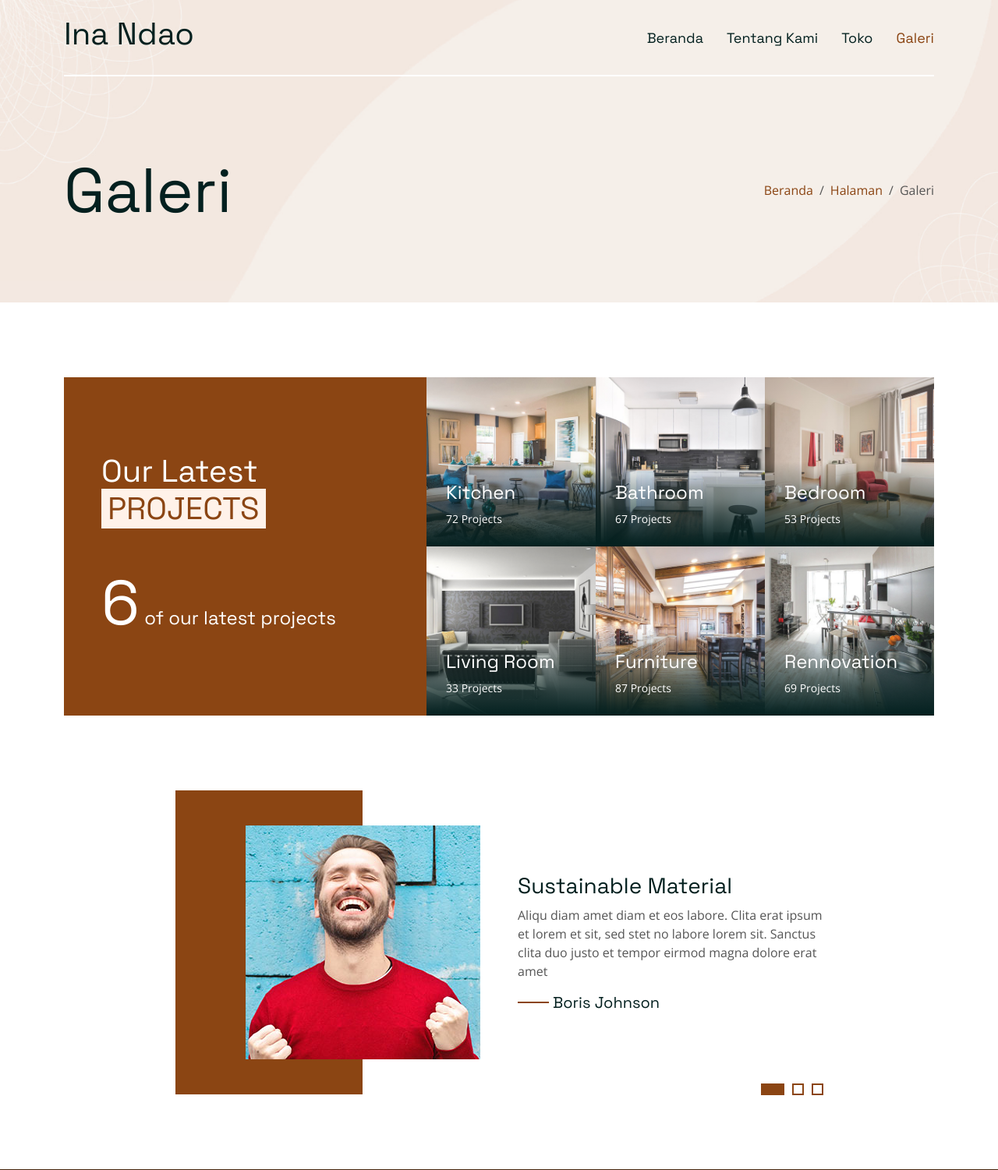
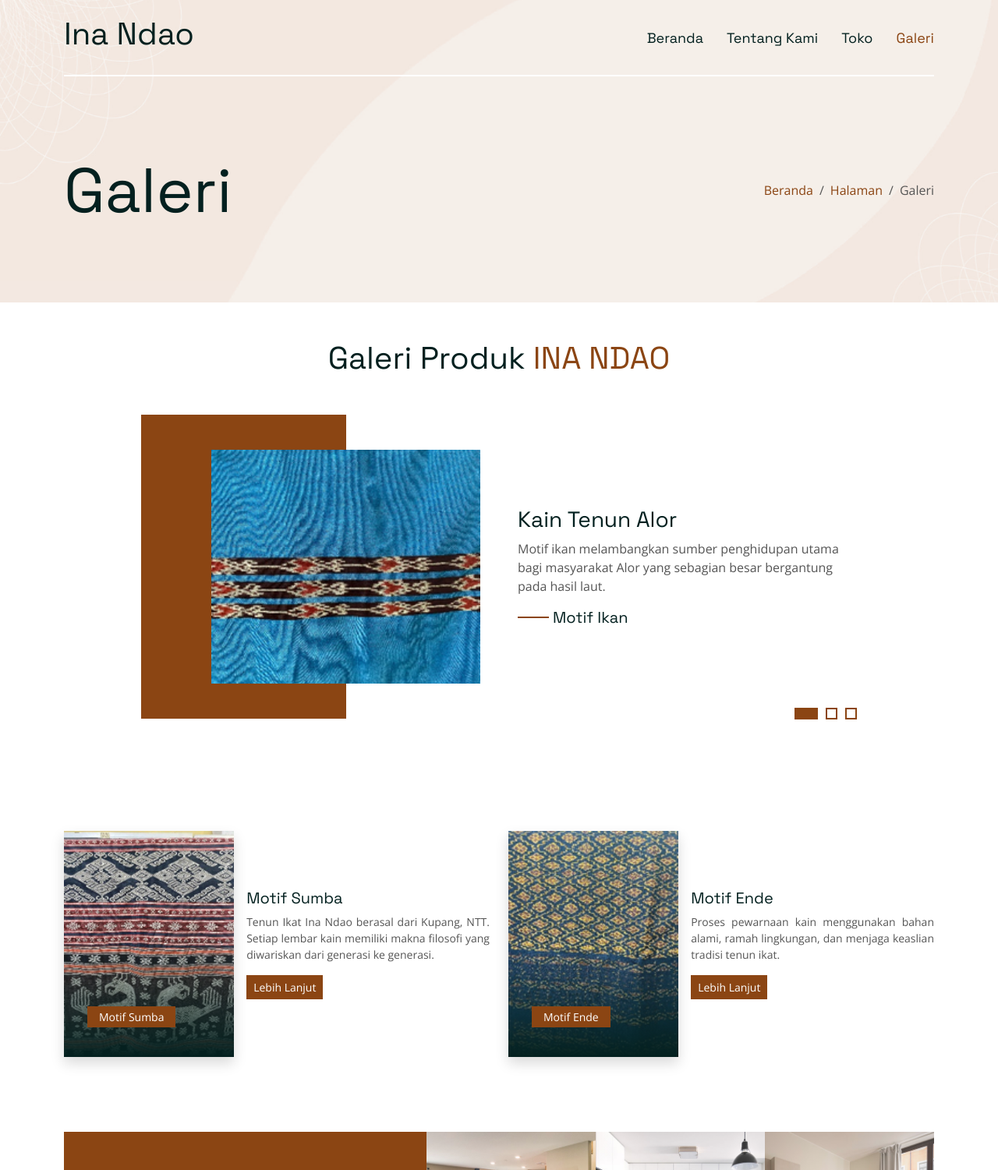
Before and after one commit to hitachi08/ina-ndao, a PHP site: page /galeri.php in a window 1280 px wide. Shown: the top 1501 px of the page at 78% size. Run offline with PHP 8.4, Linux system fonts and the light colour scheme; some libraries are stand-ins or nearby versions.

Commit message:
tambahan bagian galeri

```diff
--- a/galeri.php
+++ b/galeri.php
@@ -68,9 +68,181 @@
     </div>
     <!-- Hero End -->
 
+    <!-- Testimonial Start -->
+    <div class="container-fluid py-5">
+        <div class="container-xxl pb-5">
+            <h1 class="mb-5 text-center">Galeri Produk <span class="text-uppercase text-primary">Ina Ndao</span>
+            </h1>
+            <div class="row justify-content-center">
+                <div class="col-md-10 col-lg-9">
+                    <div class="owl-carousel testimonial-carousel wow fadeIn" data-wow-delay="0.2s">
+                        <div class="testimonial-item">
+                            <div class="row g-5 align-items-center">
+                                <div class="col-md-6">
+                                    <div class="testimonial-img">
+                                        <img class="img-fluid" src="img\produk\sarung-alor.png" alt="">
+                                    </div>
+                                </div>
+                                <div class="col-md-6">
+                                    <div class="testimonial-text pb-5 pb-md-0">
+                                        <h3>Kain Tenun Alor</h3>
+                                        <p>Motif ikan melambangkan sumber penghidupan utama bagi masyarakat Alor
+                                            yang sebagian besar bergantung pada hasil laut.</p>
+                                        <h5 class="mb-0">Motif Ikan</h5>
+                                    </div>
+                                </div>
+                            </div>
+                        </div>
+                        <div class="testimonial-item">
+                            <div class="row g-5 align-items-center">
+                                <div class="col-md-6">
+                                    <div class="testimonial-img">
+                                        <img class="img-fluid" src="img/testimonial-2.jpg" alt="">
+                                    </div>
+                                </div>
+                                <div class="col-md-6">
+                                    <div class="testimonial-text pb-5 pb-md-0">
+                                        <h3>Customer Satisfaction</h3>
+                                        <p>Clita erat ipsum et lorem et sit, sed
+                                            stet no labore lorem sit. Sanctus clita duo justo et tempor eirmod magna
+                                            dolore erat
+                                            amet</p>
+                                        <h5 class="mb-0">Alexander Bell</h5>
+                                    </div>
+                                </div>
+                            </div>
+                        </div>
+                        <div class="testimonial-item">
+                            <div class="row g-5 align-items-center">
+                                <div class="col-md-6">
+                                    <div class="testimonial-img">
+                                        <img class="img-fluid" src="img/testimonial-3.jpg" alt="">
+                                    </div>
+                                </div>
+                                <div class="col-md-6">
+                                    <div class="testimonial-text pb-5 pb-md-0">
+                                        <h3>Budget Friendly</h3>
+                                        <p>Diam amet diam et eos labore. Clita erat ipsum et lorem et sit, sed
+                                            stet no labore lorem sit. Sanctus clita duo justo et tempor eirmod magna
+                                            dolore erat
+                                            amet</p>
+                                        <h5 class="mb-0">Bradley Gordon</h5>
+                                    </div>
+                                </div>
+                            </div>
+                        </div>
+                    </div>
+                </div>
+            </div>
+        </div>
+    </div>
+    <!-- Testimonial End -->
+    <div class="container py-5">
+        <div class="row g-4">
+
+            <!-- Item 1 -->
+            <div class="col-lg-6 col-md-6 wow fadeIn" data-wow-delay="0.1s">
+                <div class="row g-3 align-items-center">
+                    <!-- Gambar -->
+                    <div class="col-5">
+                        <div class="team-item position-relative overflow-hidden shadow">
+                            <img class="img-fluid w-100" src="img/produk/sarung-sumba.png" alt="Kain Tenun Ina Ndao">
+                            <div class="team-overlay">
+                                <small class="mb-2">Motif Sumba</small>
+                            </div>
+                        </div>
+                    </div>
+                    <!-- Narasi -->
+                    <div class="col-7">
+                        <h5 class="mb-2">Motif Sumba</h5>
+                        <p class="small" style="text-align:justify;">
+                            Tenun Ikat Ina Ndao berasal dari Kupang, NTT. Setiap lembar kain memiliki makna
+                            filosofi yang diwariskan dari generasi ke generasi.
+                        </p>
+                        <!-- Tombol Modal -->
+                        <a href="#!" class="btn btn-sm btn-primary" data-bs-toggle="modal"
+                            data-bs-target="#modalSumba">Lebih Lanjut</a>
+                    </div>
+                </div>
+            </div>
+
+            <!-- Item 2 -->
+            <div class="col-lg-6 col-md-6 wow fadeIn" data-wow-delay="0.3s">
+                <div class="row g-3 align-items-center">
+                    <div class="col-5">
+                        <div class="team-item position-relative overflow-hidden shadow">
+                            <img class="img-fluid w-100" src="img/produk/sarung-ende.png" alt="Kain Tenun Ina Ndao">
+                            <div class="team-overlay">
+                                <small class="mb-2">Motif Ende</small>
+                            </div>
+                        </div>
+                    </div>
+                    <div class="col-7">
+                        <h5 class="mb-2">Motif Ende</h5>
+                        <p class="small" style="text-align:justify;">
+                            Proses pewarnaan kain menggunakan bahan alami, ramah lingkungan,
+                            dan menjaga keaslian tradisi tenun ikat.
+                        </p>
+                        <!-- Tombol Modal -->
+                        <a href="#!" class="btn btn-sm btn-primary" data-bs-toggle="modal"
+                            data-bs-target="#modalEnde">Lebih Lanjut</a>
+                    </div>
+                </div>
+            </div>
+
+        </div>
+    </div>
+
+    <!-- Modal untuk Motif Sumba -->
+    <div class="modal fade" id="modalSumba" tabindex="-1" aria-labelledby="modalSumbaLabel" aria-hidden="true">
+        <div class="modal-dialog modal-lg modal-dialog-centered">
+            <div class="modal-content">
+                <div class="modal-header">
+                    <h5 class="modal-title" id="modalSumbaLabel">Cerita Lengkap Motif Sumba</h5>
+                    <button type="button" class="btn-close" data-bs-dismiss="modal" aria-label="Tutup"></button>
+                </div>
+                <div class="modal-body text-center">
+                    <!-- Gambar di tengah -->
+                    <img src="img/produk/sarung-sumba.png" class="img-fluid mx-auto d-block mb-3" alt="Motif Sumba"
+                        style="max-height:350px; object-fit:contain;">
+
+                    <p style="text-align:justify;">
+                        Motif Sumba memiliki nilai filosofi yang sangat dalam, menggambarkan hubungan manusia
+                        dengan alam dan leluhur. Setiap pola yang ditenun memiliki makna simbolis tentang
+                        kehidupan, ketekunan, dan kepercayaan masyarakat Sumba. Proses pembuatannya dilakukan
+                        dengan penuh ketelitian, mulai dari pemintalan benang, pewarnaan alami, hingga teknik
+                        ikat yang khas.
+                    </p>
+                </div>
+            </div>
+        </div>
+    </div>
+
+    <!-- Modal untuk Motif Ende -->
+    <div class="modal fade" id="modalEnde" tabindex="-1" aria-labelledby="modalEndeLabel" aria-hidden="true">
+        <div class="modal-dialog modal-lg modal-dialog-centered">
+            <div class="modal-content">
+                <div class="modal-header">
+                    <h5 class="modal-title" id="modalEndeLabel">Cerita Lengkap Motif Ende</h5>
+                    <button type="button" class="btn-close" data-bs-dismiss="modal" aria-label="Tutup"></button>
+                </div>
+                <div class="modal-body text-center">
+                    <!-- Gambar di tengah -->
+                    <img src="img/produk/sarung-ende.png" class="img-fluid mx-auto d-block mb-3" alt="Motif Ende"
+                        style="max-height:350px; object-fit:contain;">
+
+                    <p style="text-align:justify;">
+                        Motif Ende dikenal dengan warnanya yang khas dan proses pewarnaan alami dari bahan-bahan
+                        tumbuhan sekitar. Warna-warna ini melambangkan keselarasan hidup, harapan, dan semangat
+                        masyarakat Ende dalam menjaga tradisi. Teknik ikatnya yang rumit membuat setiap kain
+                        menjadi unik dan bernilai tinggi.
+                    </p>
+                </div>
+            </div>
+        </div>
+    </div>
 
     <!-- Project Start -->
-    <div class="container-fluid py-5">
     <div class="container py-5">
         <div class="row g-0">
             <div class="col-lg-5 wow fadeIn" data-wow-delay="0.1s">
@@ -140,79 +312,7 @@
             </div>
         </div>
     </div>
-    </div>
     <!-- Project End -->
-
-
-    <!-- Testimonial Start -->
-    <div class="container-xxl pb-5">
-        <div class="container pb-5">
-            <div class="row justify-content-center">
-                <div class="col-md-12 col-lg-9">
-                    <div class="owl-carousel testimonial-carousel wow fadeIn" data-wow-delay="0.2s">
-                        <div class="testimonial-item">
-                            <div class="row g-5 align-items-center">
-                                <div class="col-md-6">
-                                    <div class="testimonial-img">
-                                        <img class="img-fluid" src="img/testimonial-1.jpg" alt="">
-                                    </div>
-                                </div>
-                                <div class="col-md-6">
-                                    <div class="testimonial-text pb-5 pb-md-0">
-                                        <h3>Sustainable Material</h3>
-                                        <p>Aliqu diam amet diam et eos labore. Clita erat ipsum et lorem et sit, sed
-                                            stet no labore lorem sit. Sanctus clita duo justo et tempor eirmod magna
-                                            dolore erat
-                                            amet</p>
-                                        <h5 class="mb-0">Boris Johnson</h5>
-                                    </div>
-                                </div>
-                            </div>
-                        </div>
-                        <div class="testimonial-item">
-                            <div class="row g-5 align-items-center">
-                                <div class="col-md-6">
-                                    <div class="testimonial-img">
-                                        <img class="img-fluid" src="img/testimonial-2.jpg" alt="">
-                                    </div>
-                                </div>
-                                <div class="col-md-6">
-                                    <div class="testimonial-text pb-5 pb-md-0">
-                                        <h3>Customer Satisfaction</h3>
-                                        <p>Clita erat ipsum et lorem et sit, sed
-                                            stet no labore lorem sit. Sanctus clita duo justo et tempor eirmod magna
-                                            dolore erat
-                                            amet</p>
-                                        <h5 class="mb-0">Alexander Bell</h5>
-                                    </div>
-                                </div>
-                            </div>
-                        </div>
-                        <div class="testimonial-item">
-                            <div class="row g-5 align-items-center">
-                                <div class="col-md-6">
-                                    <div class="testimonial-img">
-                                        <img class="img-fluid" src="img/testimonial-3.jpg" alt="">
-                                    </div>
-                                </div>
-                                <div class="col-md-6">
-                                    <div class="testimonial-text pb-5 pb-md-0">
-                                        <h3>Budget Friendly</h3>
-                                        <p>Diam amet diam et eos labore. Clita erat ipsum et lorem et sit, sed
-                                            stet no labore lorem sit. Sanctus clita duo justo et tempor eirmod magna
-                                            dolore erat
-                                            amet</p>
-                                        <h5 class="mb-0">Bradley Gordon</h5>
-                                    </div>
-                                </div>
-                            </div>
-                        </div>
-                    </div>
-                </div>
-            </div>
-        </div>
-    </div>
-    <!-- Testimonial End -->
 
     <!-- Footer Start -->
     <?php include "footer.html" ?>
```
Lines whose indentation alone changed are shown as unchanged.
